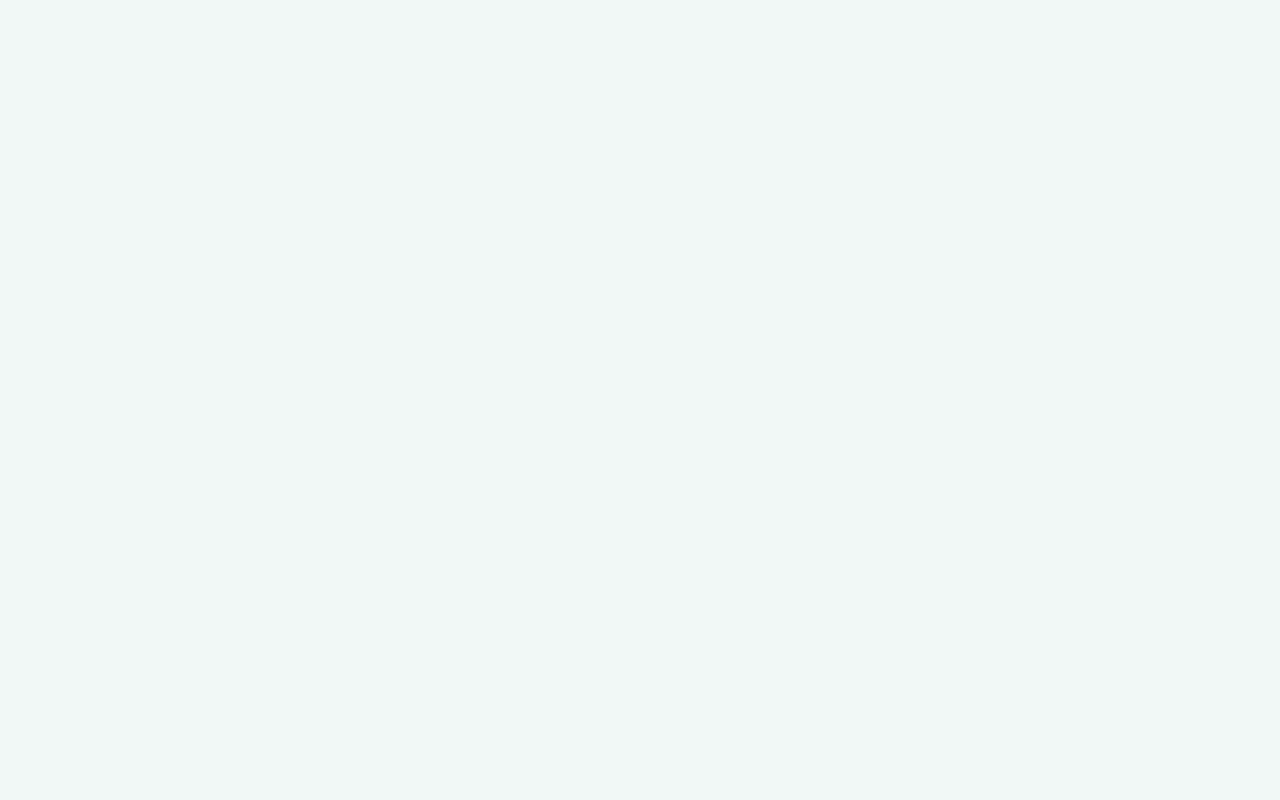
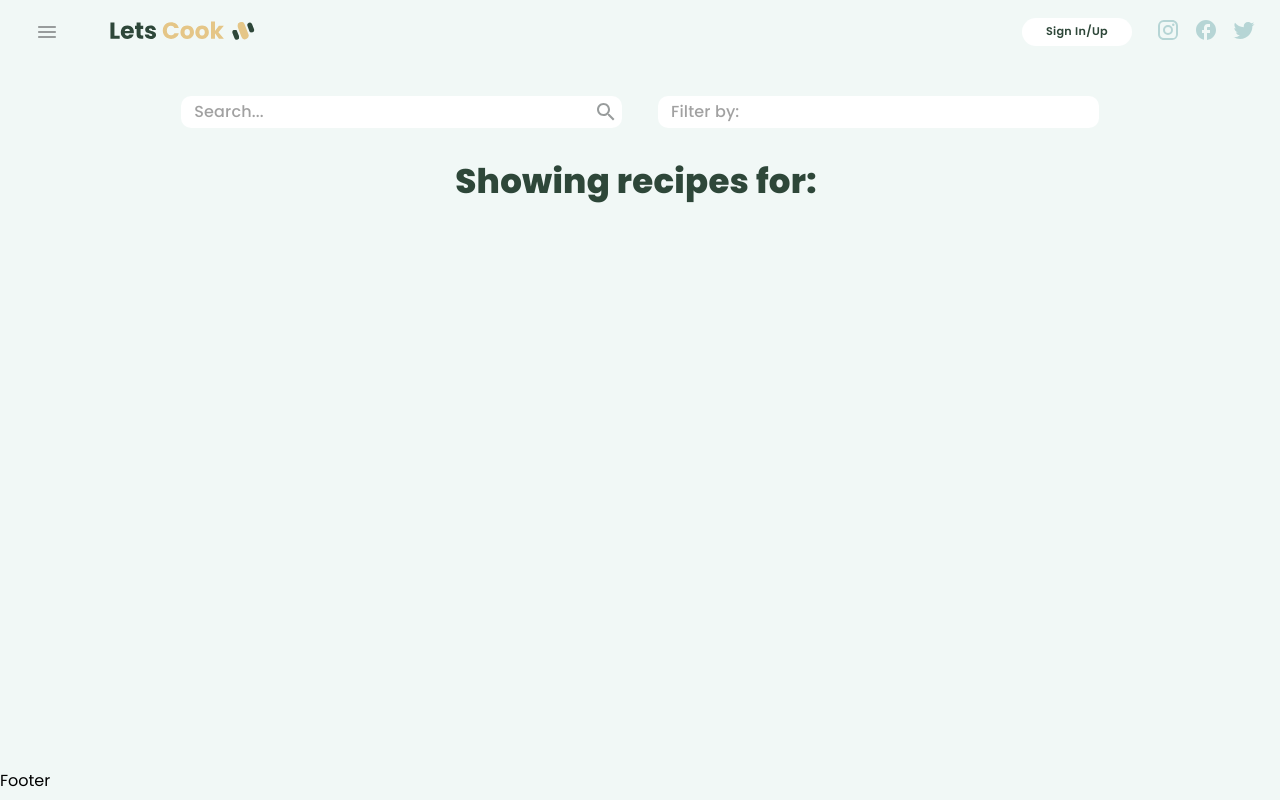
Before and after one commit to millie-wy/letsCook, a React (Create React App) app in the folder client/: page /search in a window 1280 px wide. Before the commit this address had no page. Built offline with nearby package versions, Linux system fonts and the light colour scheme.

Commit message:
layout for searchResult (cards not inserted)

```diff
--- a/client/src/App.jsx
+++ b/client/src/App.jsx
@@ -2,6 +2,7 @@ import React from "react";
 import { BrowserRouter, Route, Routes } from "react-router-dom";
 import Layout from "./components/Layout";
 import RecipeStartPage from "./components/pages/RecipeStart/RecipeStartPage";
+import SearchResult from "./components/pages/RecipeStart/SearchResult";
 import SignIn from "./components/pages/SignInUp/SignIn";
 import SignUp from "./components/pages/SignInUp/SignUp";
 import StartPage from "./components/pages/StartPage";
@@ -13,6 +14,7 @@ const App = () => {
         <Route path="/" element={<Layout />}>
           <Route index element={<StartPage />} />
           <Route path="/start" element={<RecipeStartPage />} />
+          <Route path="/search" element={<SearchResult />} />
           <Route path="/login" element={<SignIn />} />
           <Route path="/signup" element={<SignUp />} />
         </Route>
--- a/client/src/components/pages/RecipeStart/SearchResult.jsx
+++ b/client/src/components/pages/RecipeStart/SearchResult.jsx
@@ -1,5 +1,116 @@
+import { Search } from "@mui/icons-material";
+import { Box, Container, TextField, Typography } from "@mui/material";
+import React, { useState } from "react";
+
 const SearchResult = () => {
-  return <div>Search Result</div>;
+  const [search, setSearch] = useState("");
+  const searchInput = (e) => setSearch(e.target.value);
+
+  // not sure if we need this function?
+  const performSearch = () => console.log("clicked");
+
+  return (
+    <Container sx={{ minHeight: "calc(100vh - 8rem)", mt: "2rem" }}>
+      <Box
+        sx={{
+          width: 1,
+          display: "flex",
+          flexWrap: "wrap",
+          placeContent: "center",
+          gap: "1rem",
+        }}
+      >
+        <Box
+          sx={{
+            position: "relative",
+            width: "40%",
+            display: "flex",
+            alignItems: "center",
+            placeContent: "center",
+            minWidth: 300,
+          }}
+        >
+          <TextField
+            id="search"
+            variant="standard"
+            placeholder="Search..."
+            onChange={searchInput}
+            style={{
+              borderRadius: 10,
+              background: "white",
+              padding: "0 .8rem",
+              width: "90%",
+            }}
+            InputProps={{
+              disableUnderline: true,
+              style: { fontFamily: "Poppins", fontWeight: 500 },
+            }}
+          />
+          <Search
+            onClick={performSearch}
+            sx={{
+              position: "absolute",
+              color: "#989C9C",
+              right: "3%",
+              zIndex: 99,
+              cursor: "pointer",
+            }}
+          />
+        </Box>
+        <Box
+          sx={{
+            position: "relative",
+            width: "40%",
+            display: "flex",
+            alignItems: "center",
+            placeContent: "center",
+            minWidth: 300,
+          }}
+        >
+          <TextField
+            id="search"
+            variant="standard"
+            placeholder="Filter by: "
+            style={{
+              borderRadius: 10,
+              background: "white",
+              padding: "0 .8rem",
+              width: "90%",
+            }}
+            InputProps={{
+              disableUnderline: true,
+              style: { fontFamily: "Poppins", fontWeight: 500 },
+            }}
+          />
+        </Box>
+      </Box>
+      <Box
+        sx={{
+          display: "flex",
+          flexDirection: "row",
+          flexWrap: "wrap",
+          gap: ".5rem",
+          justifyContent: "center",
+          my: "2rem",
+        }}
+      >
+        <Typography
+          variant="h4"
+          color="#2E4739"
+          sx={{ fontFamily: "Poppins", fontWeight: 800 }}
+        >
+          Showing recipes for:
+        </Typography>
+        <Typography
+          variant="h4"
+          color="#E5C687"
+          sx={{ fontFamily: "Poppins", fontWeight: 800 }}
+        >
+          {search}
+        </Typography>
+      </Box>
+    </Container>
+  );
 };
 
 export default SearchResult;
--- a/client/src/index.css
+++ b/client/src/index.css
@@ -1,4 +1,4 @@
-@import url("https://fonts.googleapis.com/css2?family=Poppins:wght@200;300;400;500;600&display=swap");
+@import url("https://fonts.googleapis.com/css2?family=Poppins:wght@200;300;400;500;600;800&display=swap");
 
 body {
   margin: 0;
```
